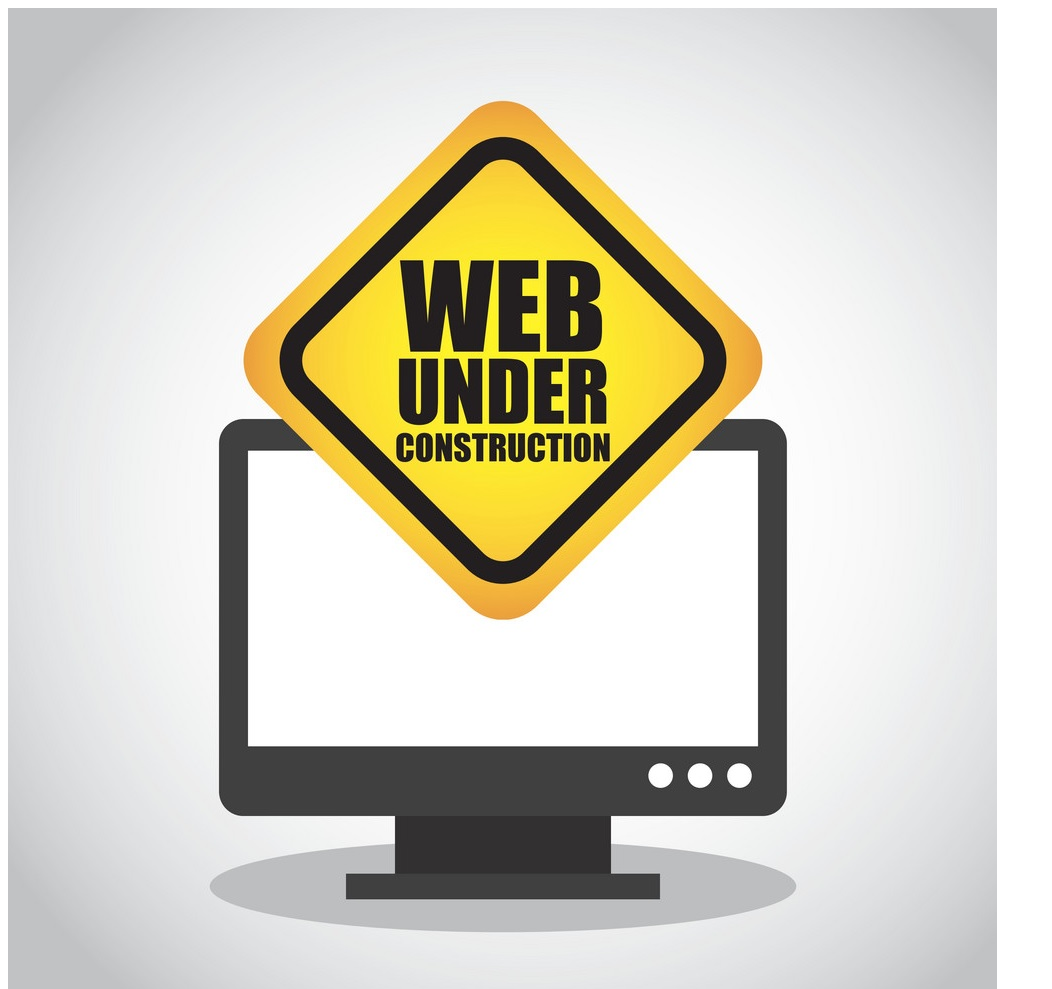
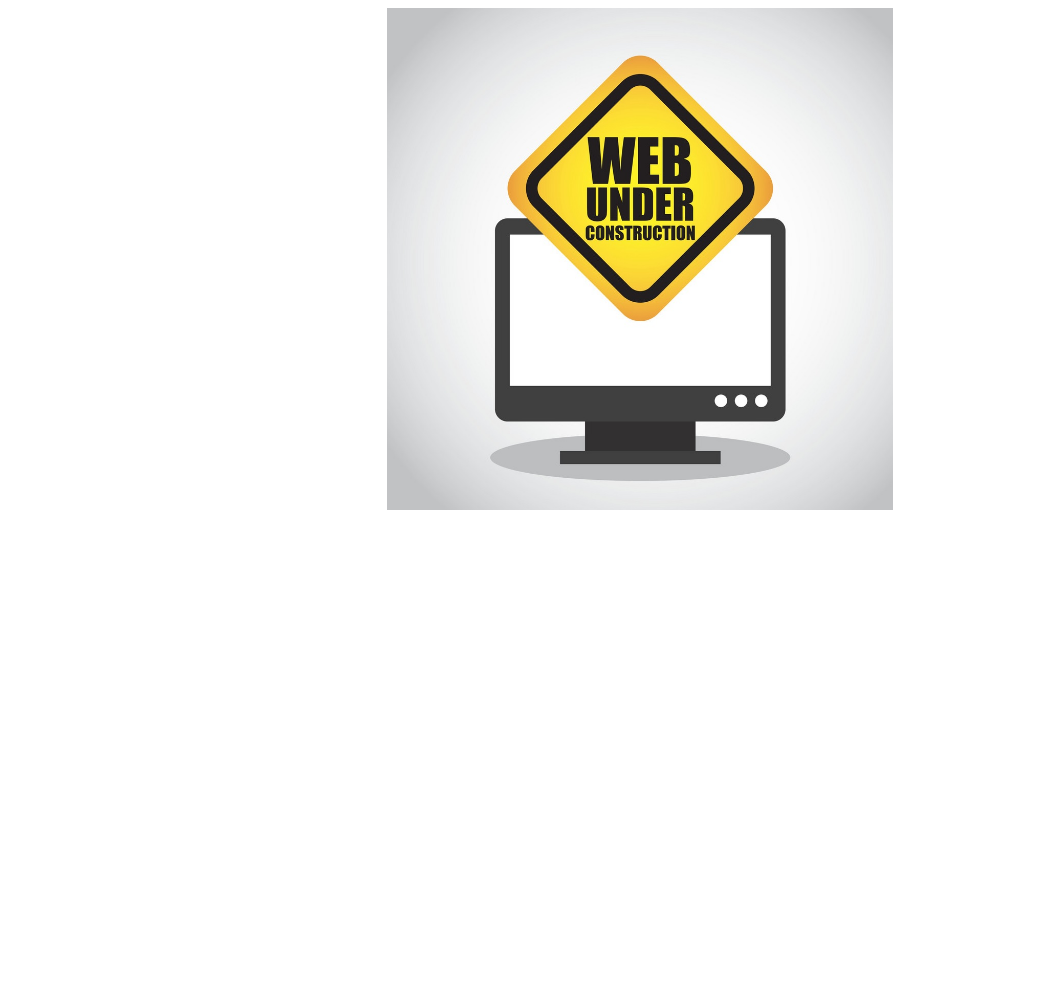
Before and after one commit to andedu15/Portfolio, a plain HTML site: page coming_soon/coming_soon.html in a window 1280 px wide. Shown: the whole page, without its empty margins (0-1052 px from the left). After the commit the page ends 800 px from the top, so only its background shows below. Drawn offline with Linux system fonts and the light colour scheme.

Commit message:
web page under construction

```diff
--- a/assets/css/style.css
+++ b/assets/css/style.css
@@ -228,7 +228,7 @@ i:hover {
   font-size: 35px;
 }
 
-@media screen and (max-width: 640px) {
+@media screen and (max-width: 680px) {
   header {
     flex-direction: column;
   }
--- a/coming_soon/coming_soon.html
+++ b/coming_soon/coming_soon.html
@@ -4,11 +4,14 @@
 <head>
     <meta charset="UTF-8">
     <meta name="viewport" content="width=device-width, initial-scale=1.0">
-    <title>Document</title>
+    <title>Coming Soon</title>
 </head>
 
 <body>
-    <img src="../assets/img/web-page-under-construction.jpg">
+    <div style="display: flex;justify-content: center;">
+        <img width="400px" src="../assets/img/web-page-under-construction.jpg"
+            style="display: block;width: 40%;margin: auto;">
+    </div>
 </body>
 
 </html>
```
